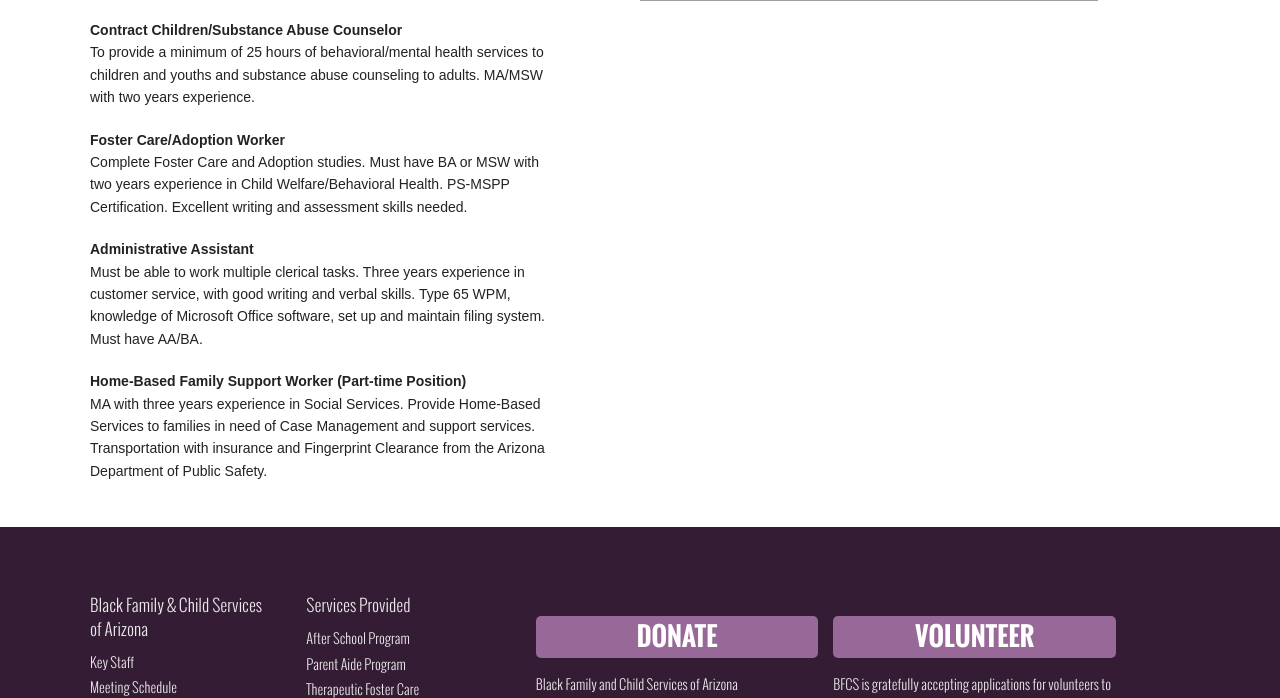
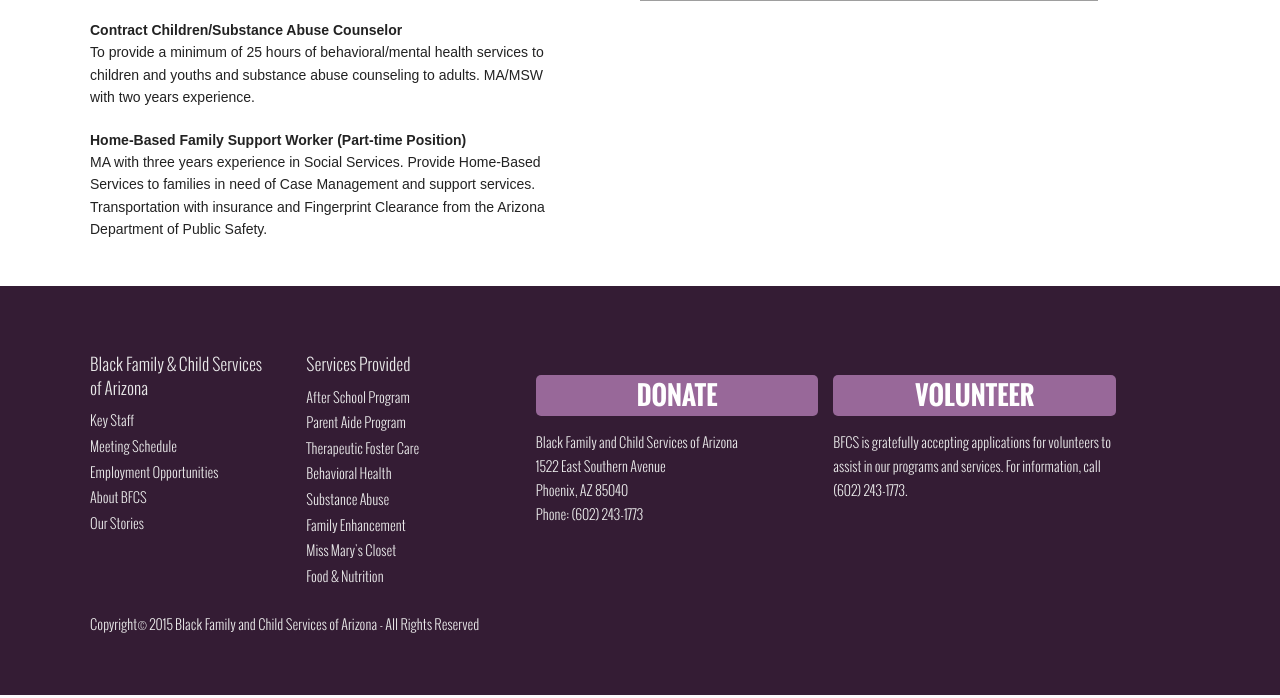
Before and after one commit to kristenzirkler/bfcs-site, a PHP site: page /employment-opportunities.php in a window 1280 px wide. Shown: the part 705-1403 px from the top of the page. Run offline with PHP 8.4, Linux system fonts and the light colour scheme; grey boxes are pictures that could not be loaded.

Commit message:
Updated text

```diff
--- a/employment-opportunities.php
+++ b/employment-opportunities.php
@@ -40,12 +40,6 @@
             <p><strong>Contract Children/Substance Abuse Counselor</strong><br>
             To provide a minimum of 25 hours of behavioral/mental health services to children and youths and substance abuse counseling to adults. MA/MSW with two years experience.</p>
 
-            <p><strong>Foster Care/Adoption Worker</strong><br>
-            Complete Foster Care and Adoption studies. Must have BA or MSW with two years experience in Child Welfare/Behavioral Health. PS-MSPP Certification. Excellent writing and assessment skills needed.</p>
-
-            <p><strong>Administrative Assistant</strong><br>
-            Must be able to work multiple clerical tasks. Three years experience in customer service, with good writing and verbal skills. Type 65 WPM, knowledge of Microsoft Office software, set up and maintain filing system. Must have AA/BA.</p>
-
             <p><strong>Home-Based Family Support Worker (Part-time Position)</strong><br>
             MA with three years experience in Social Services. Provide Home-Based Services to families in need of Case Management and support services. Transportation with insurance and Fingerprint Clearance from the Arizona Department of Public Safety.</p>
         </div>
```
